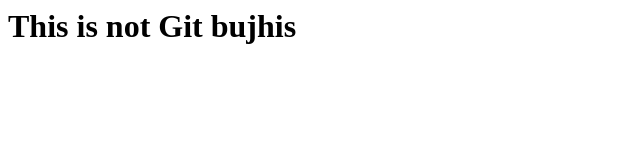
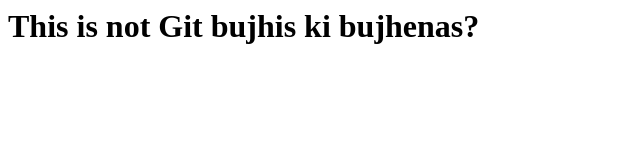
Before and after one commit to aazadkhadka/Workshop1, a plain HTML site: page index.html in a window 1280 px wide. Shown: the whole page, without its empty margins (0-640 px from the left). Drawn offline with Linux system fonts and the light colour scheme.

Commit message:
header is changed again

```diff
--- a/index.html
+++ b/index.html
@@ -1 +1 @@
-<h1>This is not Git bujhis</h1>
+<h1>This is not Git bujhis ki bujhenas?</h1>
```
